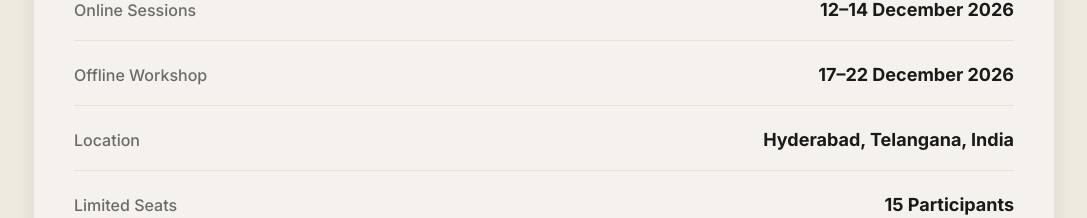
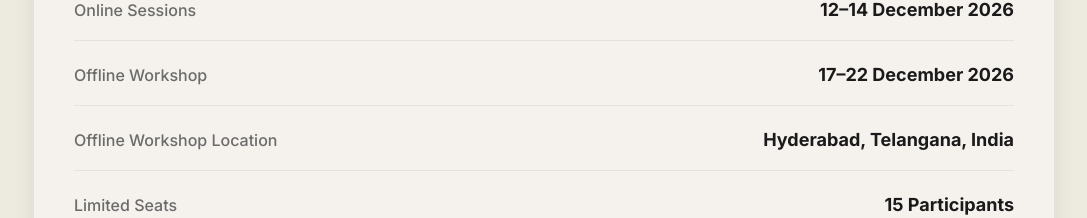
Before and after one commit to rd6260/mindrain, a Next.js app: page /workshops/function-follows-form in a window 1280 px wide. Shown: the part 1117-1335 px from the top of the page, without its empty margins (96-1183 px from the left). Built offline with nearby package versions, Linux system fonts and the light colour scheme; no server answers.

Commit message:
text(location)

```diff
--- a/app/workshops/function-follows-form/page.tsx
+++ b/app/workshops/function-follows-form/page.tsx
@@ -38,7 +38,7 @@ type FeeOrigin = keyof typeof REGISTRATION_FEES;
 const WORKSHOP_DETAILS = [
   { label: 'Online Sessions', value: '12–14 December 2026' },
   { label: 'Offline Workshop', value: '17–22 December 2026' },
-  { label: 'Location', value: 'Hyderabad, Telangana, India' },
+  { label: 'Offline Workshop Location', value: 'Hyderabad, Telangana, India' },
   { label: 'Limited Seats', value: '15 Participants' },
 ];
 
```
